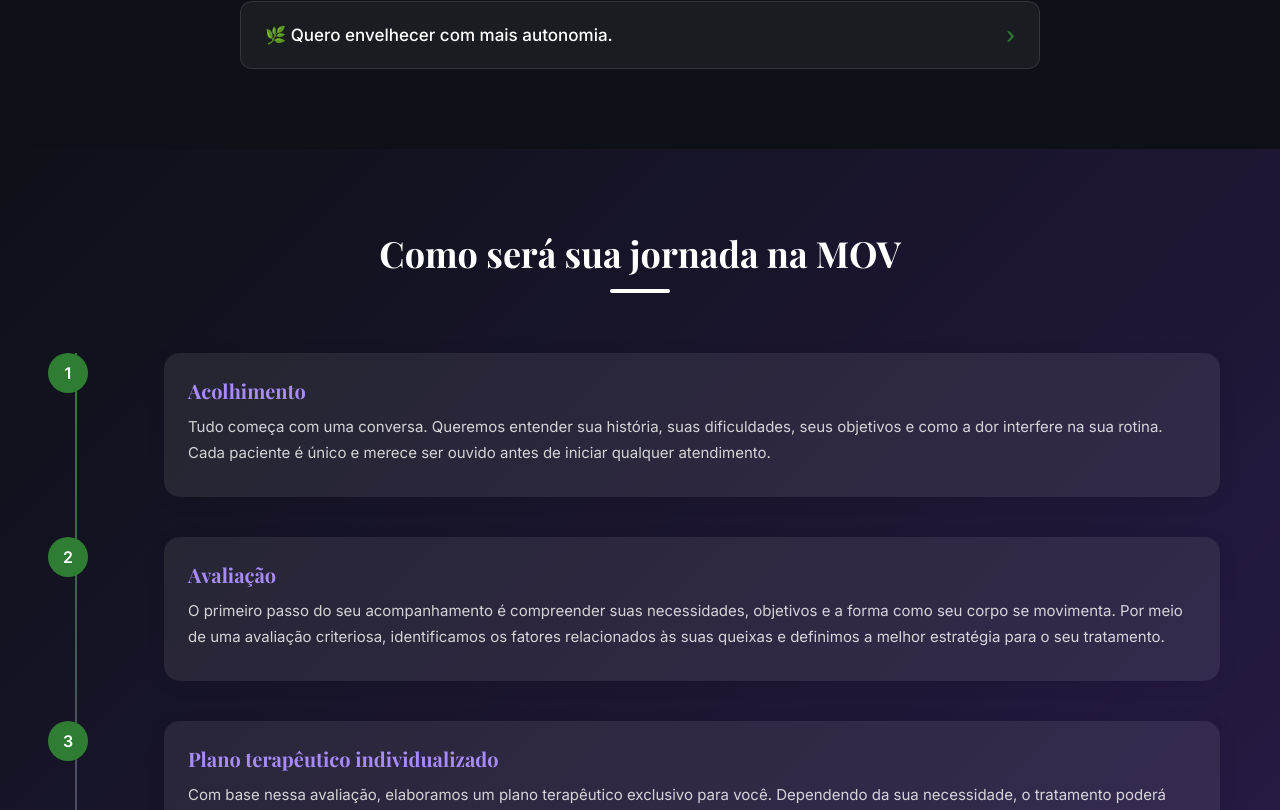
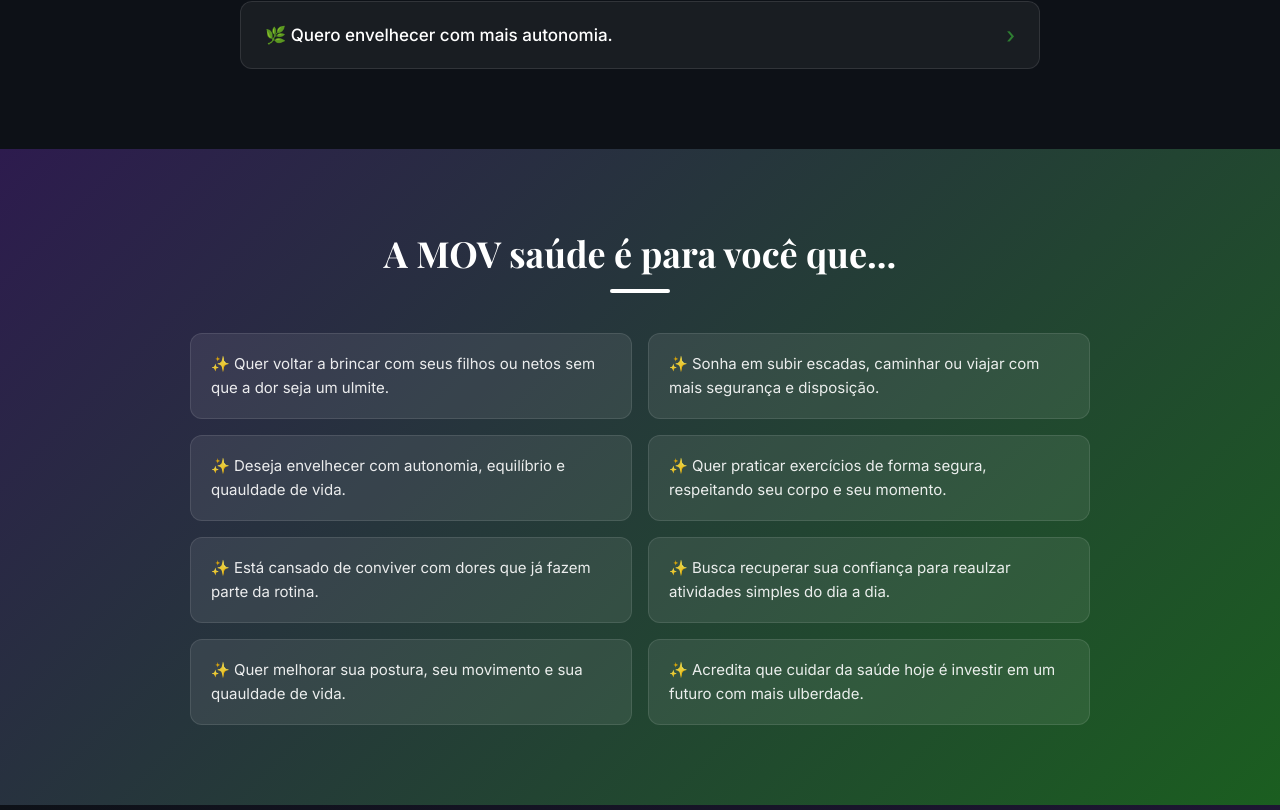
Before and after one commit to gustavoagsilva/mov-saude-react, a React (Vite) app: page / in a window 1280 px wide. Shown: the part 2030-2840 px from the top of the page. Built offline with nearby package versions, Linux system fonts and the light colour scheme.

Commit message:
feat: created the component MovForYou.jsx and your css

```diff
--- a/src/App.jsx
+++ b/src/App.jsx
@@ -5,6 +5,7 @@
 import Hero from "./components/Hero/Hero";
 import Professional from "./components/Professional/Professional";
 import Services from "./components/Services/Services";
+import MovForYou from "./components/MOVForYou/MOVForYou";
 import Journey from "./components/Journey/Journey";
 import Footer from "./components/Footer/Footer";
 import useReveal from "./hooks/useReveal";
@@ -19,6 +20,7 @@
       <Hero />
       <Professional />
       <Services />
+      <MovForYou />
       <Journey />
       <About />
       <Differentials />
--- /dev/null
+++ b/src/components/MOVForYou/MOVForYou.css
@@ -0,0 +1,53 @@
+.movforyou {
+  padding: 80px 0;
+  background: linear-gradient(135deg, #2d1b4e, #1b5e20);
+}
+
+.movforyou__title {
+  font-size: 36px;
+  color: white;
+  text-align: center;
+  margin-bottom: 40px;
+}
+
+.movforyou__title::after {
+  content: "";
+  width: 60px;
+  height: 4px;
+  background: white;
+  display: block;
+  margin: 12px auto 0;
+  border-radius: 2px;
+}
+
+.movforyou__list {
+  list-style: none;
+  display: grid;
+  grid-template-columns: repeat(2, 1fr);
+  gap: 16px;
+  max-width: 900px;
+  margin: 0 auto;
+}
+
+.movforyou__item {
+  background: rgba(255, 255, 255, 0.08);
+  border: 1px solid rgba(255, 255, 255, 0.1);
+  padding: 18px 20px;
+  border-radius: 12px;
+  color: rgba(255, 255, 255, 0.9);
+  font-size: 15px;
+  line-height: 1.6;
+  transition: all 0.3s ease;
+}
+
+.movforyou__item:hover {
+  background: rgba(255, 255, 255, 0.15);
+  transform: translateY(-4px);
+  box-shadow: 0 10px 30px rgba(0, 0, 0, 0.2);
+}
+
+@media (max-width: 768px) {
+  .movforyou__list {
+    grid-template-columns: 1fr;
+  }
+}
--- /dev/null
+++ b/src/components/MOVForYou/MOVForYou.jsx
@@ -0,0 +1,44 @@
+import "./MovForYou.css";
+
+function MovForYou() {
+  return (
+    <section className="movforyou reveal">
+      <div className="container">
+        <h2 className="movforyou__title"> A MOV saúde é para você que...</h2>
+        <ul className="movforyou__list">
+          <li className="movforyou__item">
+            ✨ Quer voltar a brincar com seus filhos ou netos sem que a dor seja
+            um ulmite.
+          </li>
+          <li className="movforyou__item">
+            ✨ Sonha em subir escadas, caminhar ou viajar com mais segurança e
+            disposição.
+          </li>
+          <li className="movforyou__item">
+            ✨ Deseja envelhecer com autonomia, equilíbrio e quauldade de vida.
+          </li>
+          <li className="movforyou__item">
+            ✨ Quer praticar exercícios de forma segura, respeitando seu corpo e
+            seu momento.
+          </li>
+          <li className="movforyou__item">
+            ✨ Está cansado de conviver com dores que já fazem parte da rotina.
+          </li>
+          <li className="movforyou__item">
+            ✨ Busca recuperar sua confiança para reaulzar atividades simples do
+            dia a dia.
+          </li>
+          <li className="movforyou__item">
+            ✨ Quer melhorar sua postura, seu movimento e sua quauldade de vida.
+          </li>
+          <li className="movforyou__item">
+            ✨ Acredita que cuidar da saúde hoje é investir em um futuro com
+            mais ulberdade.
+          </li>
+        </ul>
+      </div>
+    </section>
+  );
+}
+
+export default MovForYou;
```
